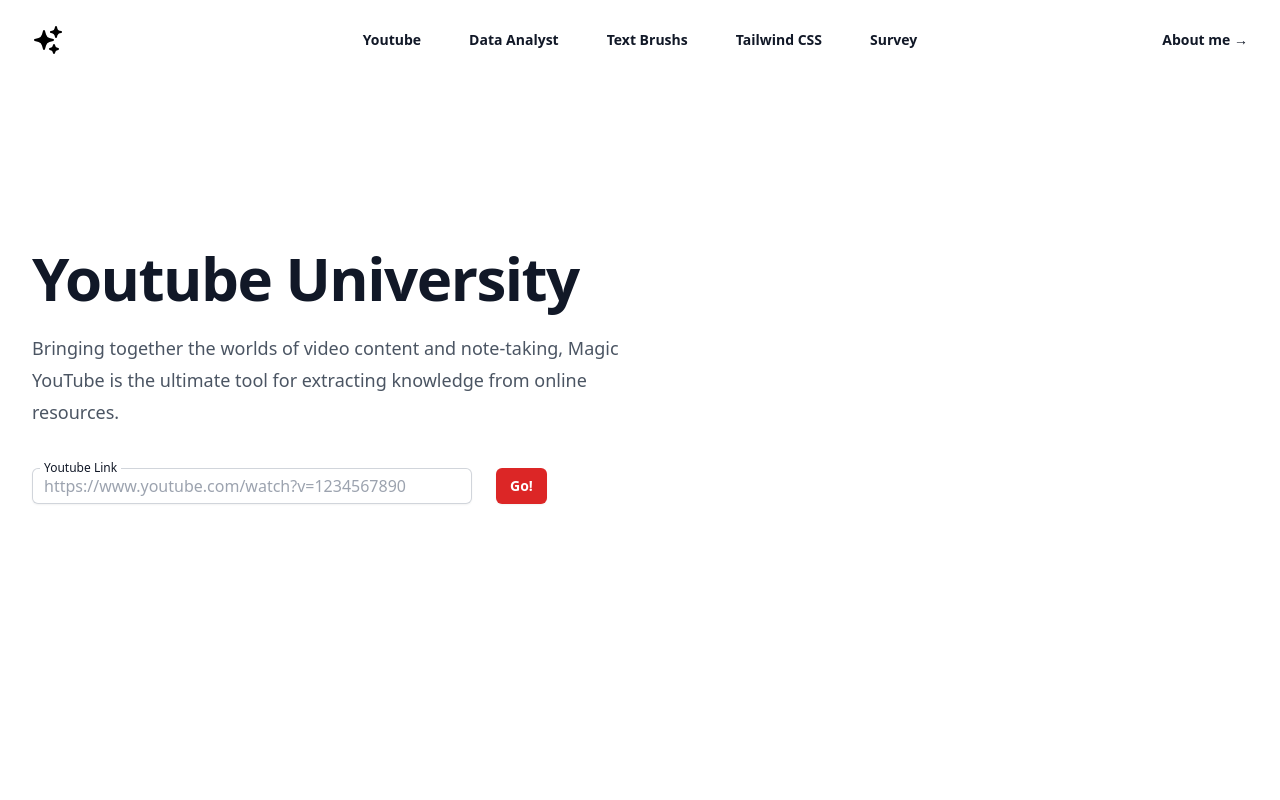
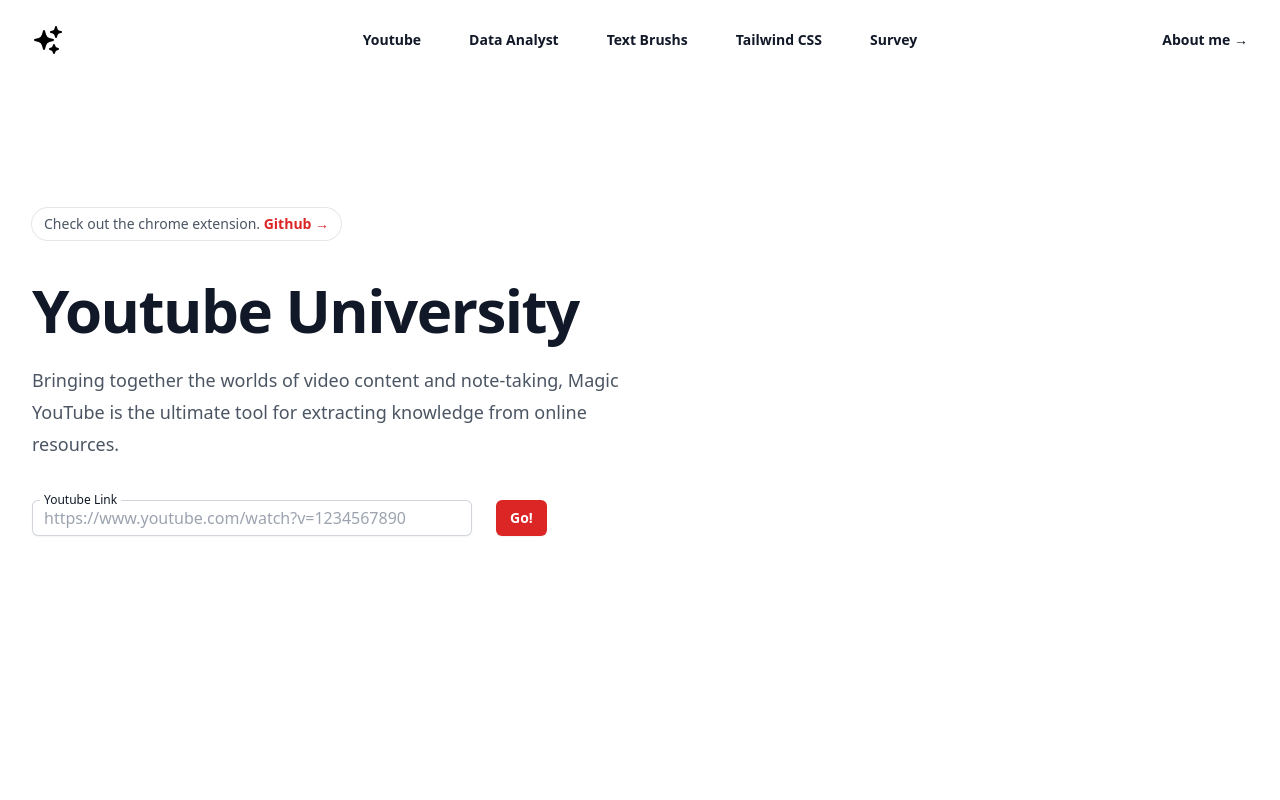
Before and after one commit to jxnl/magic-text, a Next.js app in the folder magic-text/: page /youtube in a window 1280 px wide. Shown: the top 800 px of the page. Built offline with nearby package versions, Linux system fonts and the light colour scheme.

Commit message:
add link to extension

```diff
--- a/magic-text/src/app/youtube/page.tsx
+++ b/magic-text/src/app/youtube/page.tsx
@@ -124,7 +124,19 @@ export default function Example() {
       <ToastContainer />
       <div className="mx-auto max-w-7xl lg:grid lg:grid-cols-12 lg:gap-x-8 lg:px-8">
         <div className="px-6 pt-10 pb-24 sm:pb-32 lg:col-span-7 lg:px-0 lg:pt-20 lg:pb-56 xl:col-span-6">
-          <div className="mx-auto max-w-2xl lg:mx-0">
+          <div className="hidden sm:mb-8 sm:flex sm:justify-left">
+            <div className="relative rounded-full py-1 px-3 text-sm leading-6 text-gray-600 ring-1 ring-gray-900/10 hover:ring-gray-900/20">
+              Check out the chrome extension.{" "}
+              <a
+                href="https://github.com/jxnl/youtube-summary-chrome"
+                className="font-semibold text-red-600"
+              >
+                <span className="absolute inset-0" aria-hidden="true" />
+                Github <span aria-hidden="true">&rarr;</span>
+              </a>
+            </div>
+          </div>
+          <div className="max-w-2xl lg:mx-0">
             <h1 className="mt-12 text-4xl font-bold tracking-tight text-gray-900 sm:mt-10 sm:text-6xl">
               Youtube University
             </h1>
```
